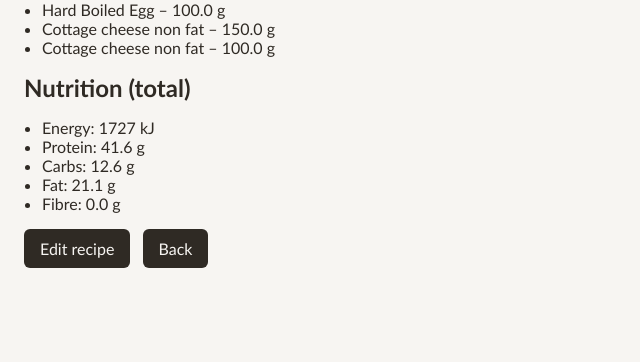
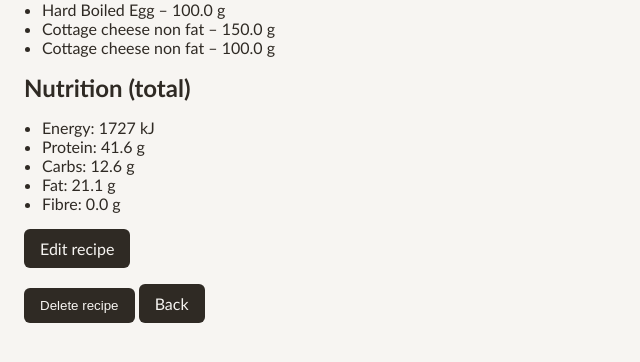
Before and after one commit to NoraStoklasa/NutriCoach, a FastAPI app: page /recipes/1 in a window 1280 px wide. Shown: the part 233-595 px from the top of the page, without its empty margins (0-640 px from the left). Run offline with FastAPI, Linux system fonts and the light colour scheme; data comes from the database, SQL or seed files in the repository; both versions use the stored data as it was after the commit.

Commit message:
Alphabetic order for recipes, fixed adding recipe and fixed adding ingredient

```diff
--- a/app/routes/ingredients.py
+++ b/app/routes/ingredients.py
@@ -22,7 +22,7 @@ templates = Jinja2Templates(directory="app/templates")
 def list_ingredients(request: Request):
     with sqlite3.connect(DB_PATH) as conn:
         cursor = conn.cursor()
-        cursor.execute("SELECT id, name FROM ingredients ORDER by name")
+        cursor.execute("SELECT id, name FROM ingredients ORDER by lower(name)")
         ingredients = cursor.fetchall()
     return templates.TemplateResponse(
         "ingredients_list.html", {"request": request, "ingredients": ingredients}
--- a/app/routes/recipes.py
+++ b/app/routes/recipes.py
@@ -11,6 +11,7 @@ from recipes.recipe_database import (
     add_recipe_ingredient,
     update_recipe,
     replace_recipe_ingredients,
+    delete_recipe,
 )
 from ingredients.database import get_all_ingredient_names
 from logic.recalculate_nutrients import recalculate_nutrients
@@ -87,6 +88,9 @@ def list_recipes(request: Request):
     for recipe in recipes:
         recipes_by_category.setdefault(recipe[2], []).append(recipe)
 
+    for items in recipes_by_category.values():
+        items.sort(key=lambda item: item[1].lower())
+
     return templates.TemplateResponse(
         "recipes_list.html",
         {
@@ -118,6 +122,9 @@ def meal_plan(request: Request):
     }
     for recipe in recipes:
         recipes_by_category.setdefault(recipe[2], []).append(recipe)
+
+    for items in recipes_by_category.values():
+        items.sort(key=lambda item: item[1].lower())
 
     return templates.TemplateResponse(
         "meal_plan.html",
@@ -153,7 +160,7 @@ def create_recipe_post(
     )
 
     return RedirectResponse(
-        url=f"/recipes/{recipe_id}",
+        url=f"/recipes/{recipe_id}/edit",
         status_code=303,
     )
 
@@ -491,3 +498,9 @@ def update_recipe_post(
         url=f"/recipes/{recipe_id}",
         status_code=303,
     )
+
+
+@router.post("/{recipe_id}/delete")
+def delete_recipe_post(recipe_id: int):
+    delete_recipe(recipe_id)
+    return RedirectResponse(url="/recipes", status_code=303)
--- a/app/templates/recipe_detail.html
+++ b/app/templates/recipe_detail.html
@@ -25,6 +25,9 @@
 
     <p>
       <a href="/recipes/{{ recipe_id }}/edit" class="button-link">Edit recipe</a>
+      <form method="post" action="/recipes/{{ recipe_id }}/delete" style="display:inline;">
+        <button type="submit">Delete recipe</button>
+      </form>
       <a href="/recipes" class="button-link">Back</a>
     </p>
 {% endblock %}
```
Also changed, not shown: recipes/recipe_database.py (+13 -0 lines), recipes/recipe_database.db.
